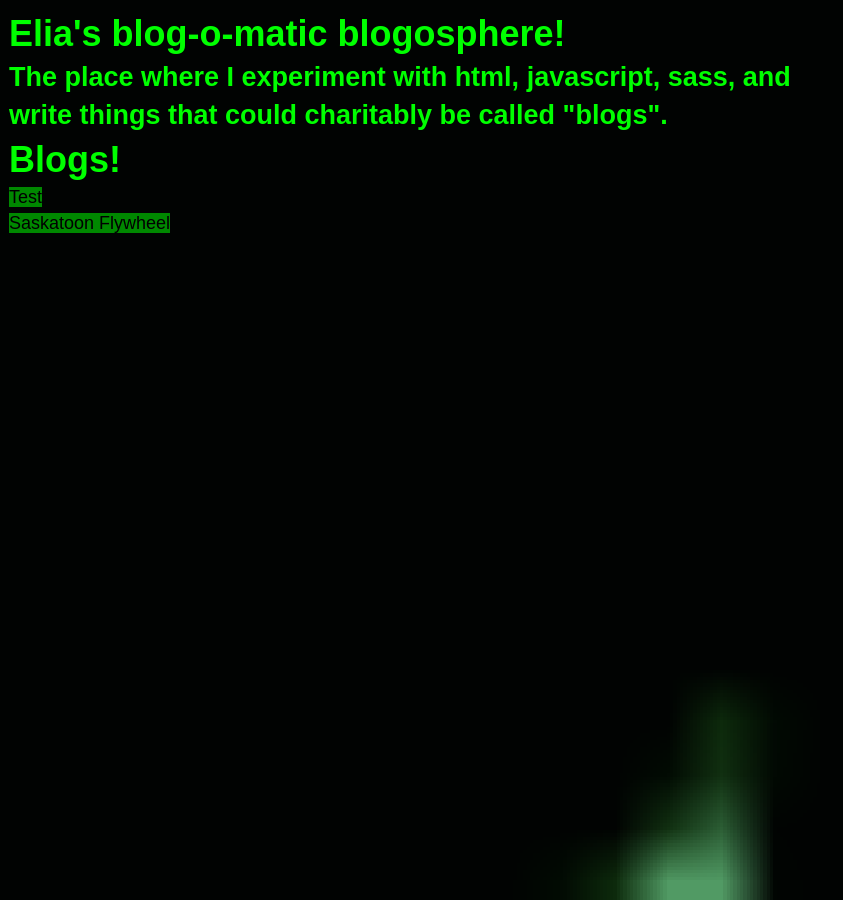
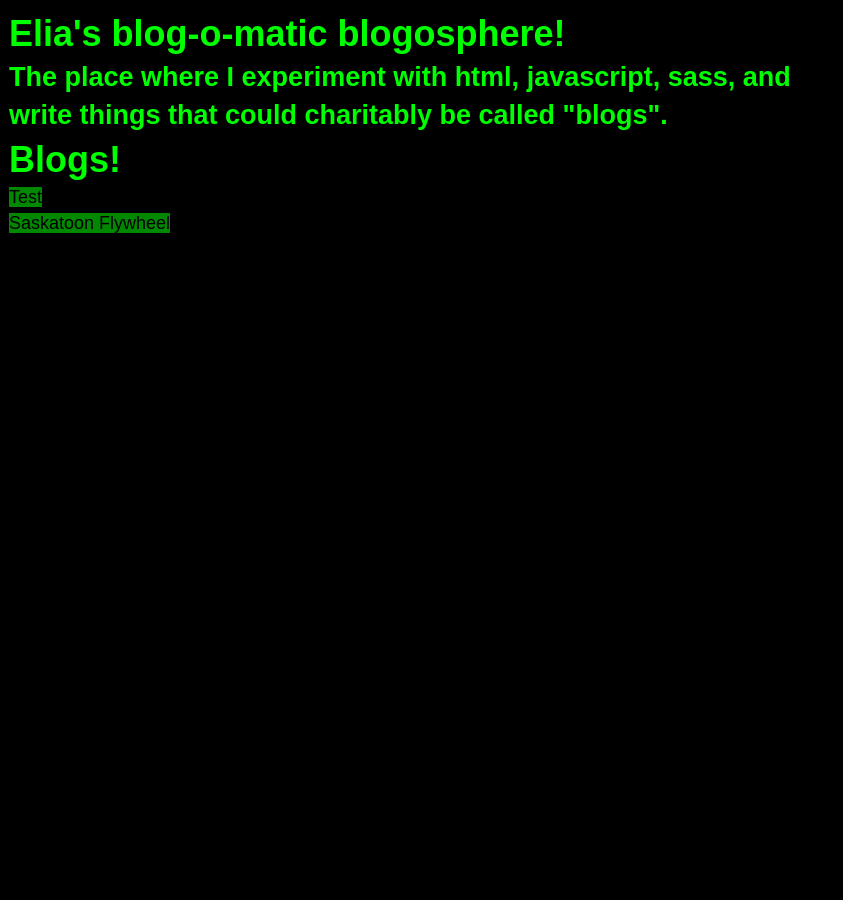
Before and after one commit to EliaTarasoff/EliaTarasoff.github.io, a Jekyll site: the page built from index.html, in a window 1280 px wide. Shown: the whole page, without its empty margins (0-843 px from the left). Built offline with Jekyll 4.4.1, drawn with Linux system fonts in a browser that asks for light colours.

Commit message:
Update default.sass

```diff
--- a/css/default.sass
+++ b/css/default.sass
@@ -19,9 +19,7 @@ $x3: $x1 * 3
     border: 0
 
 body
-    background-color: #0FF
-    background-image: url("green-flames.gif")
-    background-size: 100%,100%
+    background-color: $black
     max-width: 800px
     color: $green
     font: $x2 fixed, sans-serif
```
